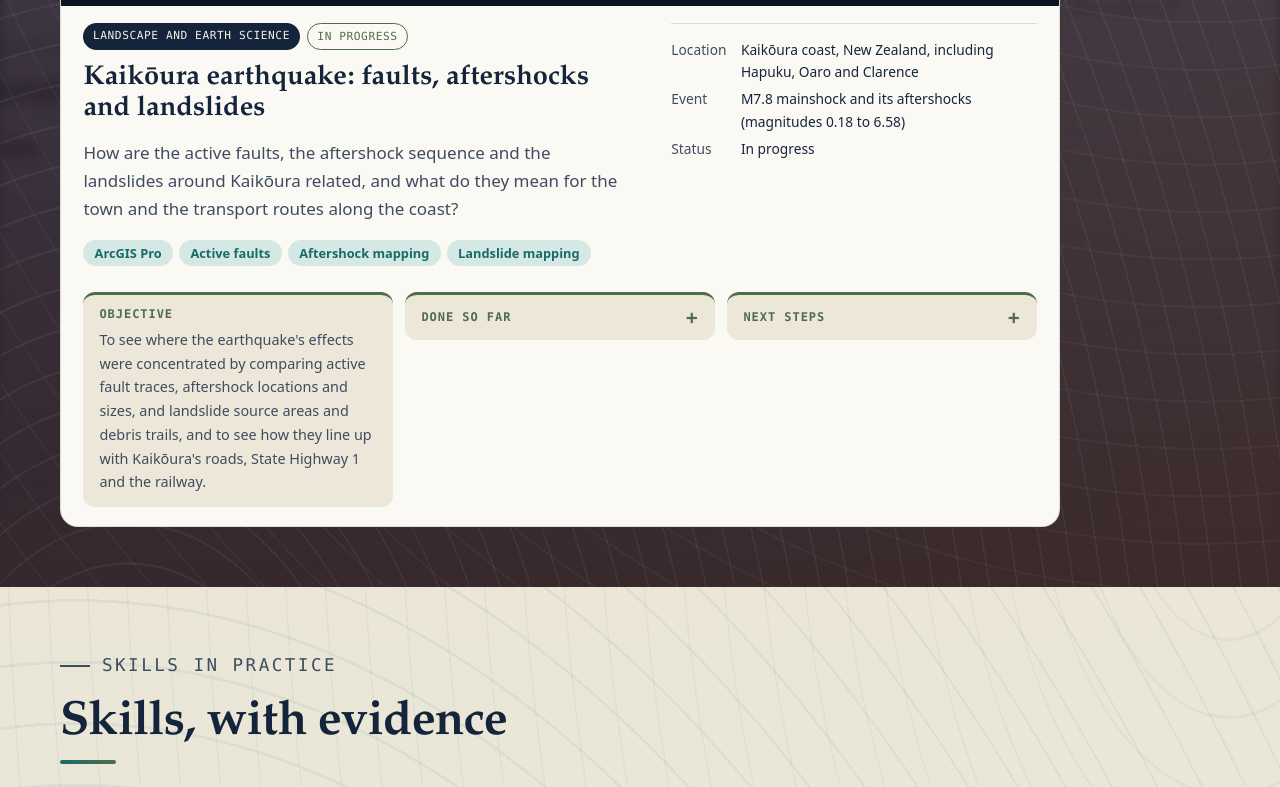
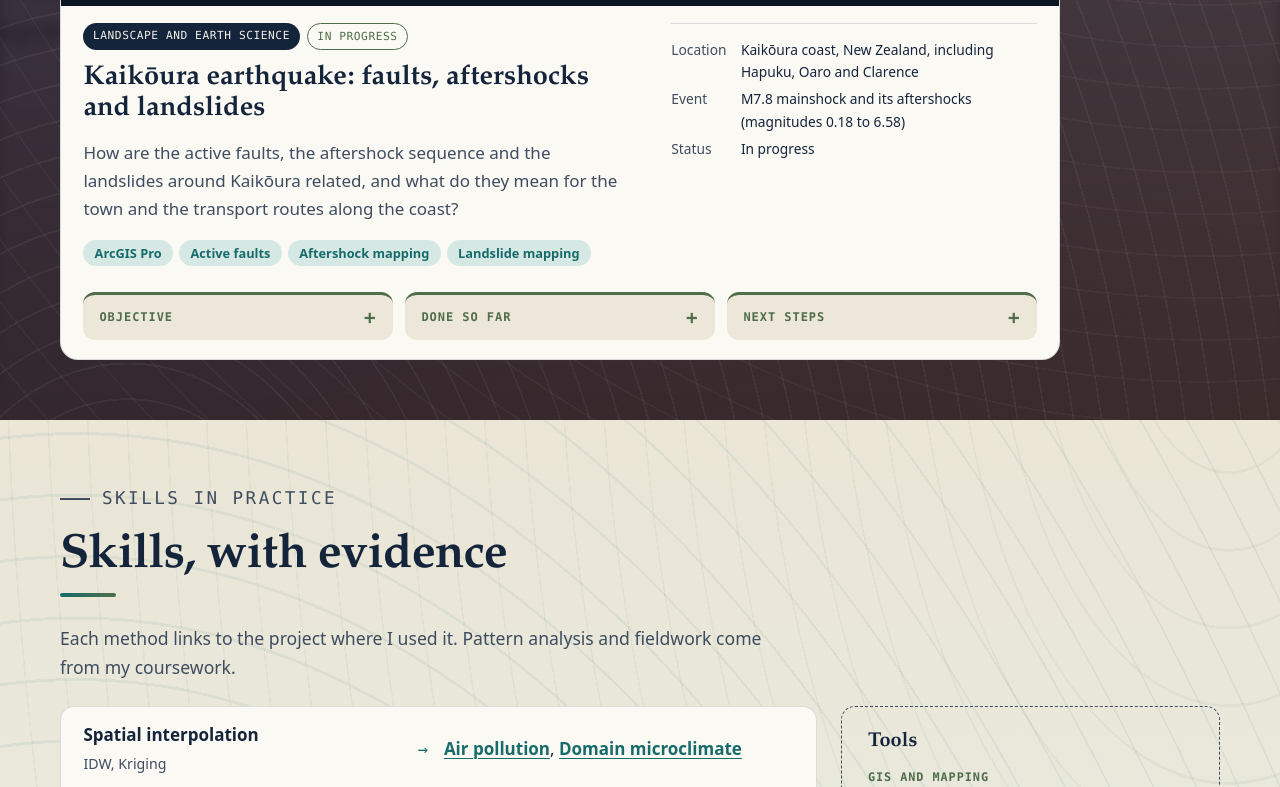
Before and after one commit to ethanyeo119/ethanyeoportfolio.github.io, a plain HTML site: page index.html in a window 1280 px wide. Shown: the part 4312-5099 px from the top of the page. Drawn offline with Linux system fonts and the light colour scheme.

Commit message:
Make the Kaikoura Objective a dropdown
Co-Authored-By: Claude Sonnet 5.5 <noreply@anthropic.com>

```diff
--- a/index.html
+++ b/index.html
@@ -1287,7 +1287,10 @@
             </div>
           </div>
           <div class="wip">
-            <div class="wip-note"><h4>Objective</h4><p>To see where the earthquake's effects were concentrated by comparing active fault traces, aftershock locations and sizes, and landslide source areas and debris trails, and to see how they line up with Kaikōura's roads, State Highway 1 and the railway.</p></div>
+            <details class="wip-item">
+              <summary>Objective</summary>
+              <p>To see where the earthquake's effects were concentrated by comparing active fault traces, aftershock locations and sizes, and landslide source areas and debris trails, and to see how they line up with Kaikōura's roads, State Highway 1 and the railway.</p>
+            </details>
             <details class="wip-item">
               <summary>Done so far</summary>
               <p>A study-area base map with terrain, settlements, roads, the railway and active faults. The mainshock and aftershocks mapped by magnitude. Landslide source areas and debris trails mapped across the surrounding hills.</p>
```
